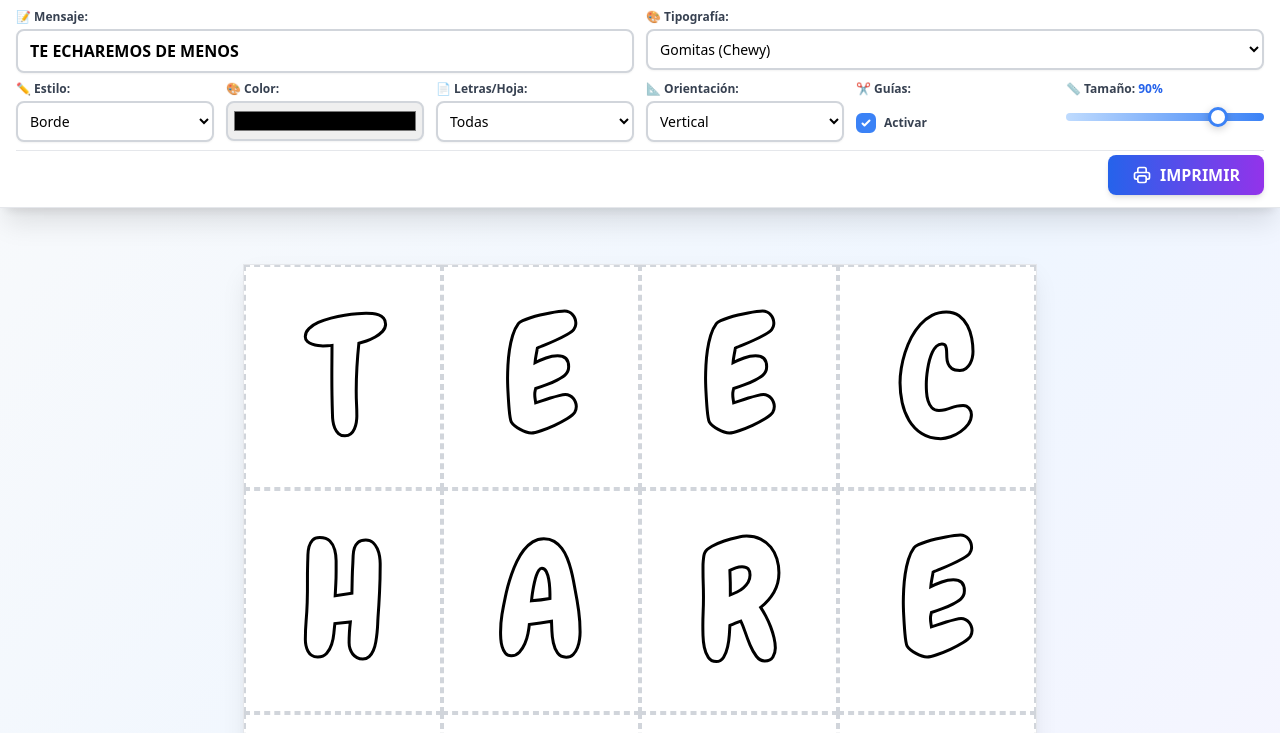
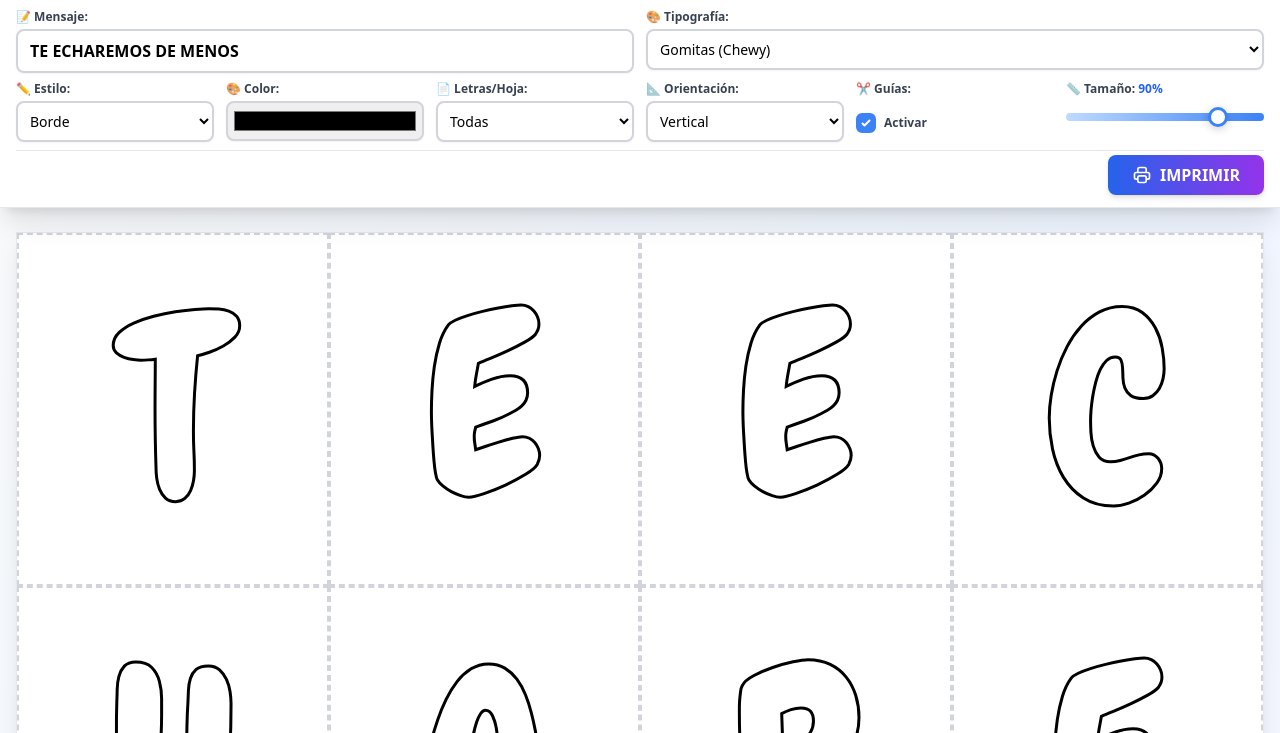
Before and after one commit to SirTorresDev/plantilla-pancarta, a plain HTML site: page index.html in a window 1280 px wide. Shown: the part 67-800 px from the top of the page. Drawn offline with nearby package versions, Linux system fonts and the light colour scheme; a web font is replaced by a local one.

Commit message:
Mejorar la previsualización A4: ajustar márgenes, dimensiones y estilos para una impresión más precisa y optimizada.

```diff
--- a/index.html
+++ b/index.html
@@ -165,7 +165,7 @@
     </div>
 
     <!-- Área de Visualización -->
-    <div id="previewArea" class="print-container max-w-7xl mx-auto p-4 sm:p-6 lg:p-8">
+    <div id="previewArea" class="print-container max-w-7xl mx-auto p-2 sm:p-4">
         <!-- Las letras se generarán aquí con JS -->
     </div>
 
--- a/script.js
+++ b/script.js
@@ -95,9 +95,10 @@ function updatePreview() {
         // contenedor de página A4
         const page = document.createElement('div');
         page.className = 'page-wrapper a4-preview';
-        page.style.width = pageSizeMM.w + 'mm';
-        page.style.height = pageSizeMM.h + 'mm';
+        page.style.width = '100%';
+        page.style.maxWidth = '100%';
         page.style.padding = '0';
+        page.style.boxSizing = 'border-box';
 
         // grid interno para las letras
         const grid = document.createElement('div');
@@ -105,6 +106,9 @@ function updatePreview() {
         grid.style.height = '100%';
         grid.style.display = 'grid';
         grid.style.gap = '0px';
+        grid.style.margin = '0';
+        grid.style.padding = '0';
+        grid.style.boxSizing = 'border-box';
 
         // Mantener tamaño uniforme tomando el número del selector, no de la última página
         const [rows, cols] = getGridDimensions(lettersPerPage, orientation);
--- a/styles.css
+++ b/styles.css
@@ -4,17 +4,25 @@
 
 /* Estilos para impresión */
 @media print {
+    html {
+        margin: 0 !important;
+        padding: 0 !important;
+    }
+
     .no-print { display: none !important; }
 
     body {
         background-color: white !important;
         margin: 0 !important;
         padding: 0 !important;
+        width: 210mm !important;
+        height: 297mm !important;
     }
 
     @page {
         size: A4;
-        margin: 10mm;
+        margin: 0mm;
+        padding: 0mm;
     }
 
     .print-container {
@@ -24,6 +32,8 @@
         padding: 0 !important;
         flex-wrap: nowrap !important;
         gap: 0 !important;
+        width: 210mm !important;
+        height: auto !important;
     }
 
     .page-wrapper {
@@ -34,9 +44,10 @@
         page-break-inside: avoid !important;
         break-after: page !important;
         break-inside: avoid !important;
-        width: 100% !important;
+        width: 210mm !important;
+        height: 297mm !important;
         margin: 0 !important;
-        height: auto !important;
+        overflow: hidden !important;
     }
 
     .page-break {
@@ -50,14 +61,16 @@
     }
 }
 
-/* Previsualización A4 - Más grande y visible */
+/* Previsualizacion A4 - Proporciones correctas */
 .a4-preview {
     background: #ffffff;
     border: 1px solid #e5e7eb;
     box-shadow: 0 10px 25px -5px rgba(0,0,0,0.1), 0 8px 10px -6px rgba(0,0,0,0.1);
-    margin: 24px auto;
+    margin: 8px auto;
     transition: box-shadow 0.3s ease;
-    max-width: 90%;
+    width: 100%;
+    aspect-ratio: 210 / 297;
+    max-width: none;
 }
 
 .a4-preview:hover {
@@ -73,7 +86,7 @@
     display: flex;
     flex-direction: column;
     align-items: center;
-    padding: 2rem 1rem;
+    padding: 1rem 0.5rem;
 }
 
 /* ===========================================
```
